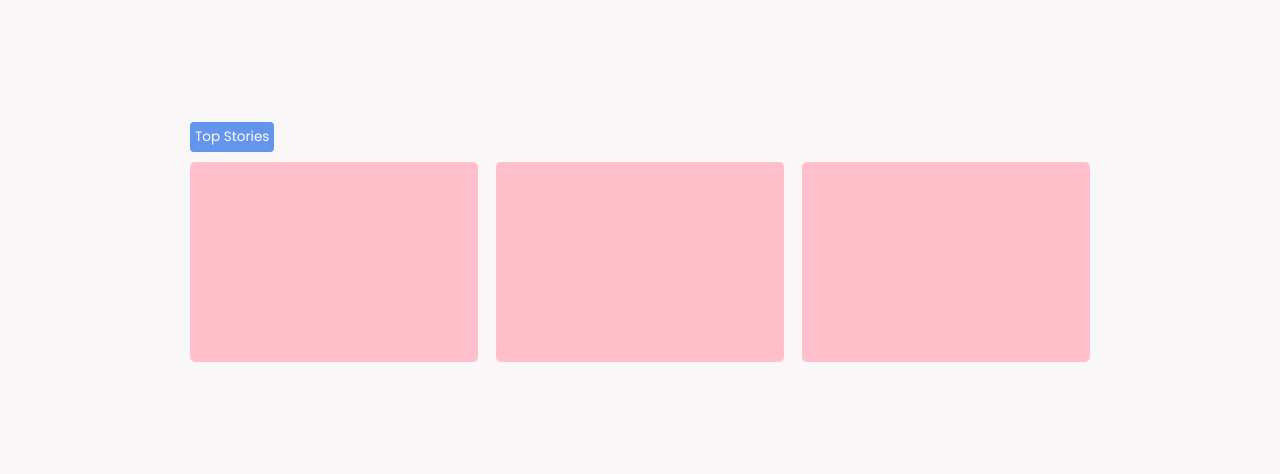
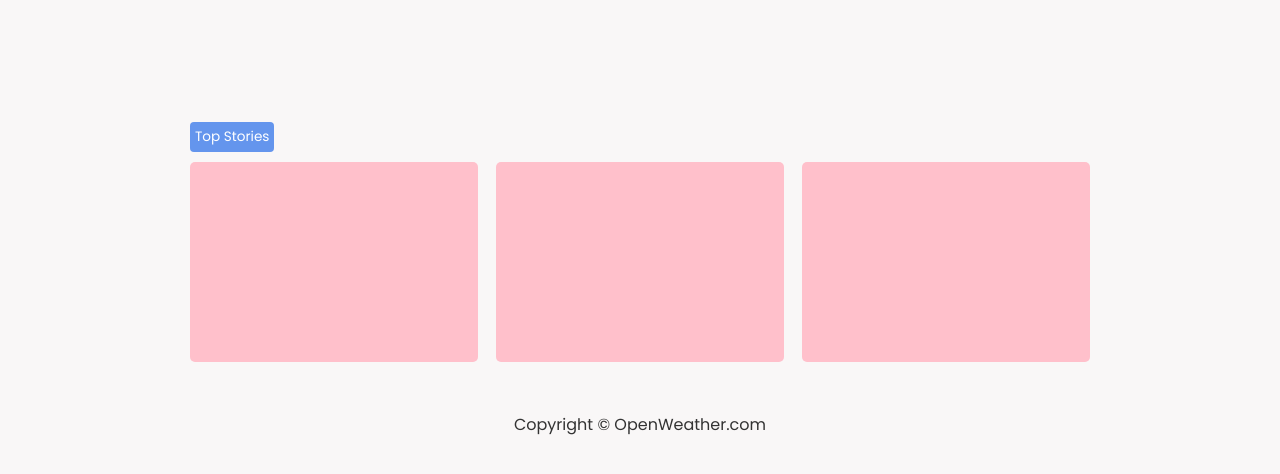
Before and after one commit to codemaniac-sahil/weather-app-api, a plain HTML site: page index.html in a window 1280 px wide. Shown: the part 272-746 px from the top of the page. Drawn offline with Linux system fonts and the light colour scheme; a web font is replaced by a local one.

Commit message:
Added Footer in the webpage. (#21)
Co-authored-by: Pushpit Sahay <pushpitsahay@Pushpits-MacBook-Air.local>

```diff
--- a/index.html
+++ b/index.html
@@ -45,6 +45,10 @@
         </div>
     </div>
 
+    <footer>
+        <p class="text-center">Copyright &copy; OpenWeather.com</p>
+    </footer>
+
 
 
     <script src="script.js"></script>
--- a/style.css
+++ b/style.css
@@ -38,6 +38,10 @@ body{
     font-size: 0.85rem;
     border-radius: 5px;
     color: white;
+}
+
+.text-center{
+    text-align: center;
 }
 
 .weather{
```
